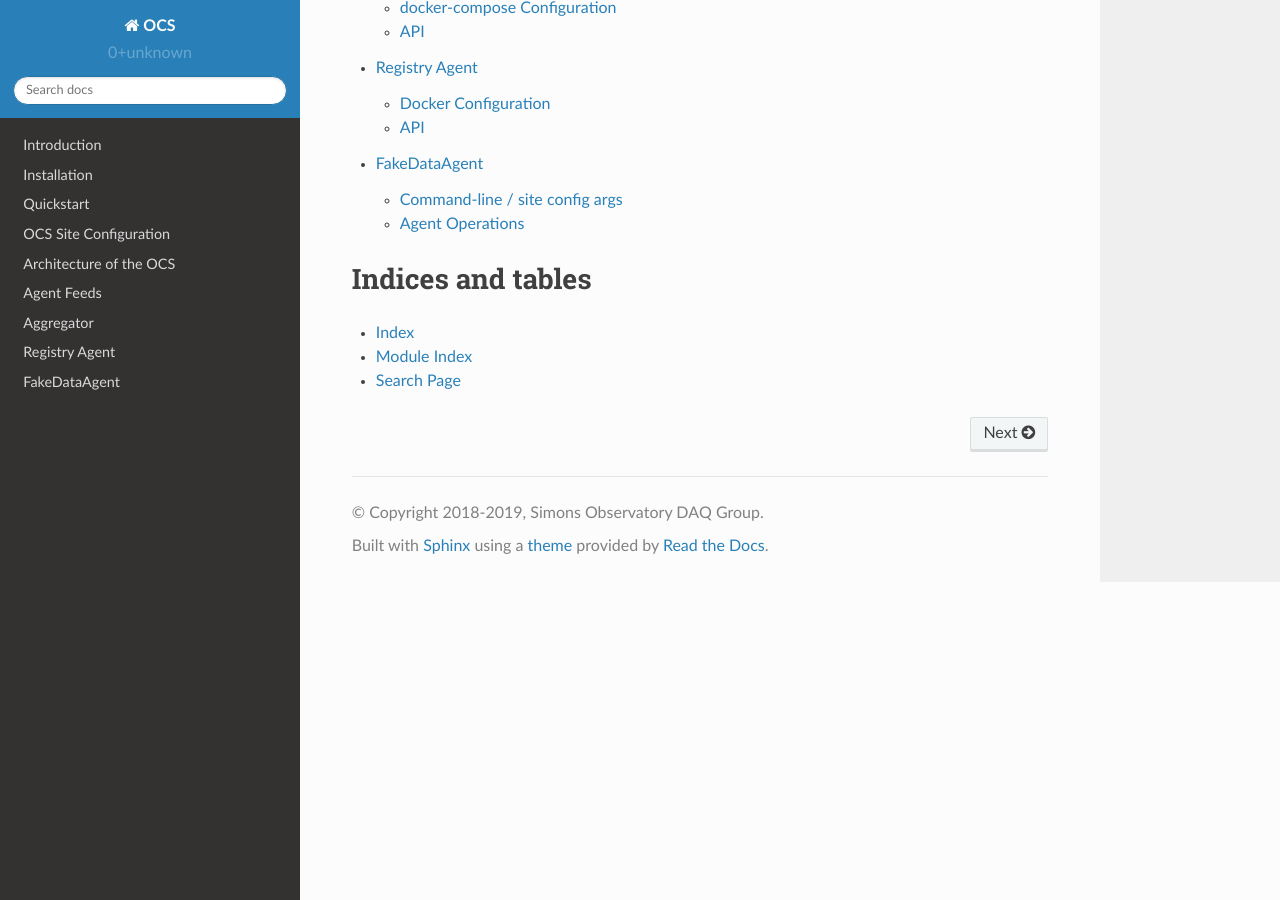
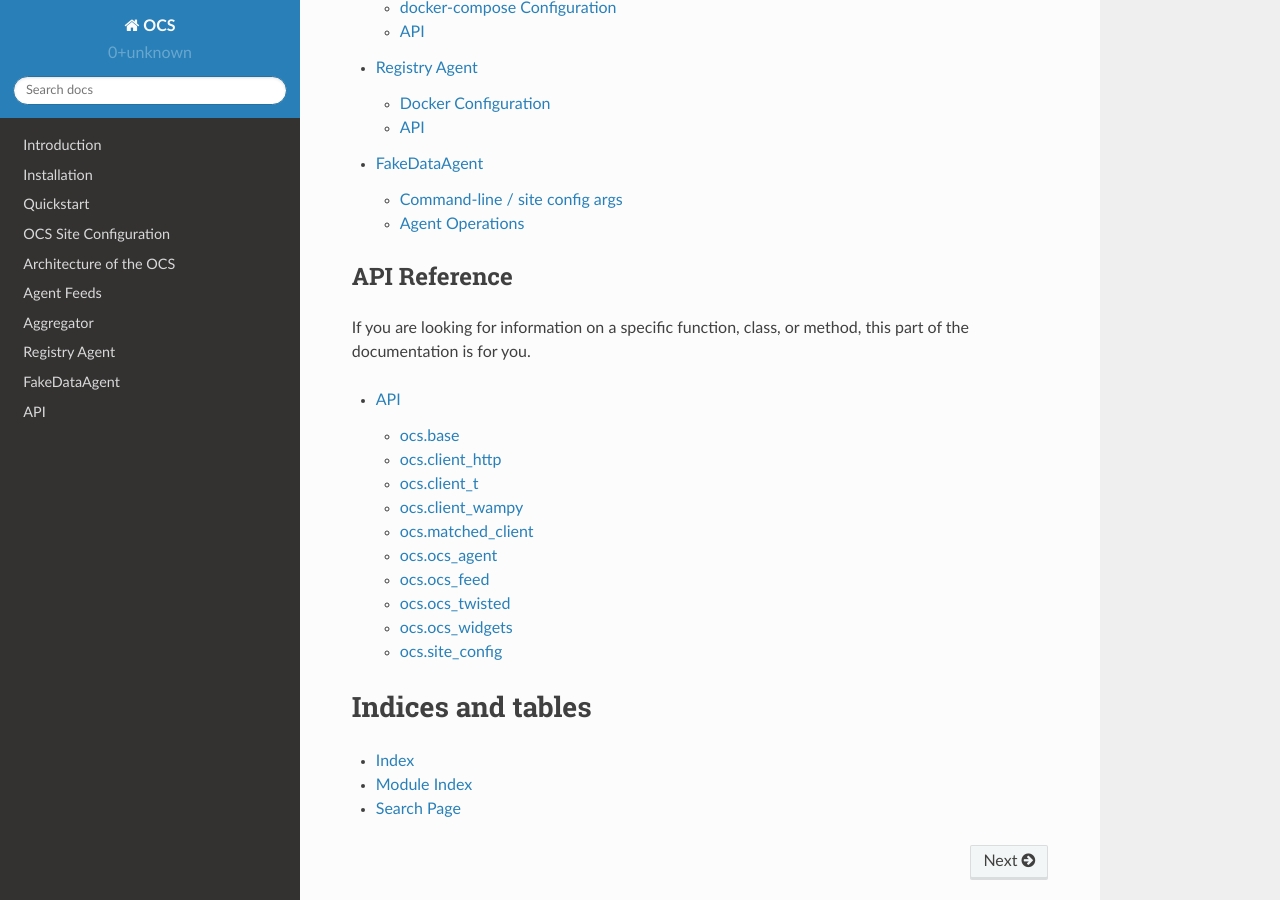
Before and after one commit to simonsobs/ocs, a Sphinx documentation site: the page built from docs/index.rst, in a window 1280 px wide and 900 px high, scrolled down 1412 px. Built offline with Sphinx 7.4.7 and the Read the Docs theme 2.0.0, drawn with Linux system fonts in a browser that asks for light colours.

```diff
--- /dev/null
+++ b/docs/api.rst
@@ -0,0 +1,84 @@
+API
+===
+
+This page contains the auto-generated documentation for the ocs package.
+
+ocs.base
+--------
+
+.. automodule:: ocs.base
+    :members:
+    :undoc-members:
+    :show-inheritance:
+
+ocs.client_http
+---------------
+
+.. automodule:: ocs.client_http
+    :members:
+    :undoc-members:
+    :show-inheritance:
+
+ocs.client_t
+------------
+
+.. automodule:: ocs.client_t
+    :members:
+    :undoc-members:
+    :show-inheritance:
+
+ocs.client_wampy
+----------------
+
+.. automodule:: ocs.client_wampy
+    :members:
+    :undoc-members:
+    :show-inheritance:
+
+ocs.matched_client
+------------------
+
+.. automodule:: ocs.matched_client
+    :members:
+    :undoc-members:
+    :show-inheritance:
+
+ocs.ocs_agent
+-------------
+
+.. automodule:: ocs.ocs_agent
+    :members:
+    :undoc-members:
+    :show-inheritance:
+
+ocs.ocs_feed
+------------
+
+.. automodule:: ocs.ocs_feed
+    :members:
+    :undoc-members:
+    :show-inheritance:
+
+ocs.ocs_twisted
+---------------
+
+.. automodule:: ocs.ocs_twisted
+    :members:
+    :undoc-members:
+    :show-inheritance:
+
+ocs.ocs_widgets
+---------------
+
+.. automodule:: ocs.ocs_widgets
+    :members:
+    :undoc-members:
+    :show-inheritance:
+
+ocs.site_config
+---------------
+
+.. automodule:: ocs.site_config
+    :members:
+    :undoc-members:
+    :show-inheritance:
--- a/docs/architecture.rst
+++ b/docs/architecture.rst
@@ -71,6 +71,7 @@ Feed API
 ---------
 .. autoclass:: ocs.ocs_feed.Feed
     :members:
+    :noindex:
 
 
 
--- a/docs/index.rst
+++ b/docs/index.rst
@@ -34,6 +34,15 @@ Device and Agent Reference
    registry
    fake_data
 
+API Reference
+-------------
+If you are looking for information on a specific function, class, or method, this part of the documentation is for you.
+
+.. toctree::
+    :maxdepth: 2
+
+    api
+
 Indices and tables
 ==================
 
```
Also changed, not shown: docs/site_config.rst (+12 -6 lines).
